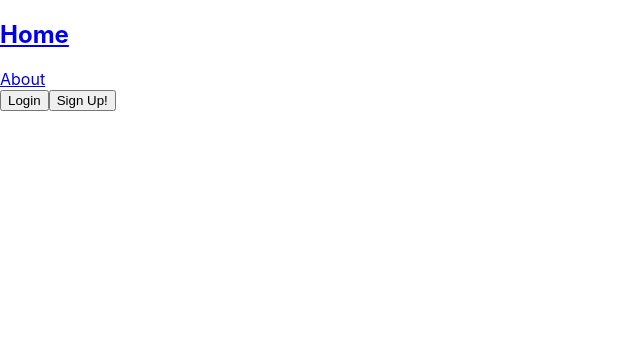
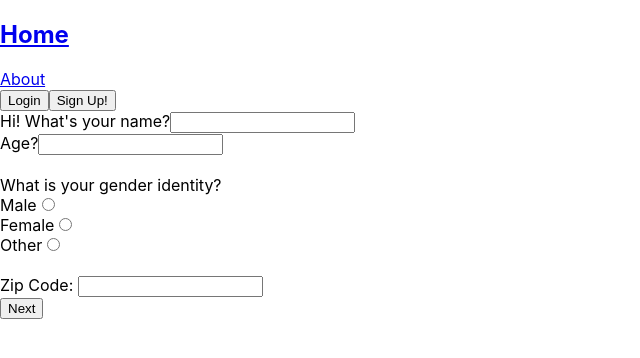
Before and after one commit to EmaleeSoto/capstone-worth-a-shot, a React (Create React App) app in the folder front-end/: page /onboarding in a window 1280 px wide. Shown: the top 358 px of the page, without its empty margins (0-640 px from the left). Built offline with nearby package versions, Linux system fonts and the light colour scheme; no server answers.

Commit message:
Onboarding is complete

```diff
--- a/front-end/src/App.js
+++ b/front-end/src/App.js
@@ -6,6 +6,7 @@ import SplashPage from "./Pages/SplashPage";
 import Home from "./Pages/Home";
 import "./App.css";
 import Establishments from "./Components/Establishments";
+import Onboarding from "./Components/Onboarding";
 import NavBar from "./Components/NavBar";
 import Drinks from "./Components/Drinks";
 import LandingPageSignedIn from "./Pages/LandingSignedIn";
@@ -45,6 +46,7 @@ const App = () => {
           <Route path="/" element={<Home />} />
           <Route path="/landing" element={<LandingPage />} />
           <Route path="/user/landing" element={<LandingPageSignedIn />} />
+          <Route path="/onboarding" element={<Onboarding />} />
           <Route path="/sign-in" element={<UserSignIn />} />
           <Route path="/sign-up" element={<UserSignUp />} />
           <Route path="/splash" element={<SplashPage />} />
--- a/front-end/src/Components/NavBar.js
+++ b/front-end/src/Components/NavBar.js
@@ -11,7 +11,6 @@ const Nav = ({ signOutOfAccount, loggedIn }) => {
       <Link className="nav-link" to="/about">
         About
       </Link>
-
       {loggedIn ? (
         <div id="login-wrapper">
           <Link className="nav-link" to="/user/favorties">
--- /dev/null
+++ b/front-end/src/Components/Onboarding.css
@@ -0,0 +1,3 @@
+#hidden {
+    display: none;
+}
--- a/front-end/src/Components/Onboarding.js
+++ b/front-end/src/Components/Onboarding.js
@@ -0,0 +1,272 @@
+import React from "react";
+import { useState } from "react";
+import { useNavigate } from "react-router-dom";
+import axios from "axios";
+import "./Onboarding.css";
+const API = process.env.REACT_APP_API_URL;
+
+//TODO: LET FLAVORS HAVE MULTIPLE INPUTS
+
+export default function Onboarding() {
+  let [displayNextForm, setDisplayNextForm] = useState(false);
+  let [user, setUser] = useState({
+    name: "",
+    age: 0,
+    gender: "",
+    zip_code: "",
+    personality: "",
+    flavors: "",
+    atmosphere: "",
+  });
+  let [atmospheres, setAtmospheres] = useState([]);
+  const navigate = useNavigate();
+
+  const addUser = (user) => {
+    console.log(API);
+    axios
+      .post(`${API}/users`, user)
+      .then(() => {
+        navigate("/myhome");
+      })
+      .catch((error) => {
+        console.log(error);
+      });
+  };
+
+  const handleTextChange = (event) => {
+    console.log(event.target.value);
+    setUser({ ...user, [event.target.id]: event.target.value });
+  };
+
+  const handleAgeChange = (event) => {
+    setUser({ ...user, [event.target.id]: Number(event.target.value) });
+  };
+
+  //TODO: REFACTOR CODE, THIS IS VERY BAD BUT I AM TIRED
+  const handleAtmosphere = (event) => {
+    event.preventDefault();
+    let string = atmospheres.join(", ");
+    if (string.includes(event.target.value)) {
+      atmospheres.splice(atmospheres.indexOf(event.target.value), 1);
+    } else {
+      atmospheres.push(event.target.value);
+    }
+  };
+
+  //Check validity of Zip Code
+  const zipCodeCheck = (zipCode) => {};
+
+  const goToNextForm = (event) => {
+    event.preventDefault();
+    setDisplayNextForm(true);
+  };
+  const goToPreviousForm = (event) => {
+    event.preventDefault();
+    setDisplayNextForm(false);
+  };
+
+  const handleSubmit = (event) => {
+    event.preventDefault();
+    user.atmosphere = atmospheres.join(", ");
+    addUser(user);
+    console.log(user);
+  };
+
+  return (
+    <div>
+      <form onSubmit={handleSubmit}>
+        <div id={!displayNextForm ? "show" : "hidden"}>
+          <label htmlFor="name">Hi! What's your name?</label>
+          <input
+            id="name"
+            type="text"
+            onChange={handleTextChange}
+            autoComplete="off"
+            required
+          />
+          <br></br>
+          <label htmlFor="age">Age?</label>
+          <input
+            id="age"
+            type="number" //TODO: Change to calendar and calculate age later
+            onChange={handleAgeChange}
+            autoComplete="off"
+            required
+          />
+          <br></br>
+          <br></br>
+          <label>What is your gender identity?</label>
+          <br></br>
+          <label htmlFor="male">Male</label>
+          <input
+            id="gender"
+            type="radio"
+            onChange={handleTextChange}
+            value="Male"
+          />
+          <br></br>
+          <label htmlFor="female">Female</label>
+          <input
+            id="gender"
+            type="radio"
+            onChange={handleTextChange}
+            value="Female"
+          />
+          <br></br>
+          <label htmlFor="other">Other</label>
+          <input
+            id="gender"
+            type="radio"
+            onChange={handleTextChange}
+            s
+            value="Other"
+          />
+          <br></br>
+          <br></br>
+
+          <label htmlFor="zip_code">Zip Code: </label>
+          <input
+            id="zip_code"
+            type="text"
+            onChange={handleTextChange}
+            autoComplete="off"
+            required
+          />
+          <br></br>
+          <button onClick={goToNextForm}>Next</button>
+        </div>
+        <div id={displayNextForm ? "show" : "hidden"}>
+          <label htmlFor="personality">How would you describe yourself?</label>
+          <select id="personality" onChange={handleTextChange}>
+            <option hidden disabled selected value>
+              -- select an option --
+            </option>
+            <option value="Extrovert">Extrovert</option>
+            <option value="Introvert">Introvert</option>
+            <option value="Ambivert">Ambivert</option>
+          </select>
+          <br></br>
+
+          <label>Sweet</label>
+          <input
+            id="flavors"
+            type="radio"
+            onChange={handleTextChange}
+            name="flavors"
+            value="Sweet"
+          />
+          <br></br>
+          <label>Bitter</label>
+          <input
+            id="flavors"
+            type="radio"
+            onChange={handleTextChange}
+            name="flavors"
+            value="Bitter"
+          />
+          <br></br>
+          <label>Sour</label>
+          <input
+            id="flavors"
+            type="radio"
+            onChange={handleTextChange}
+            name="flavors"
+            value="Sour"
+          />
+          <br></br>
+          <button
+            id="atmosphere"
+            onClick={handleAtmosphere}
+            value="adultentertainment"
+          >
+            Adult Entertainment
+          </button>
+          <button id="atmosphere" onClick={handleAtmosphere} value="stripclubs">
+            Strip Club
+          </button>
+          <button
+            id="atmosphere"
+            onClick={handleAtmosphere}
+            value="cocktailbars"
+          >
+            Cocktails
+          </button>
+          <button
+            id="atmosphere"
+            onClick={handleAtmosphere}
+            value="champagne_bars"
+          >
+            Fancy
+          </button>
+          <button id="atmosphere" onClick={handleAtmosphere} value="divebars">
+            Casual and Social
+          </button>
+          <button id="atmosphere" onClick={handleAtmosphere} value="gaybars">
+            LGBTQ+
+          </button>
+          <button
+            id="atmosphere"
+            onClick={handleAtmosphere}
+            value="hookah_bars"
+          >
+            Hookah
+          </button>
+          <button id="atmosphere" onClick={handleAtmosphere} value="lounges">
+            Lounge
+          </button>
+          <button id="atmosphere" onClick={handleAtmosphere} value="pubs">
+            Pubs
+          </button>
+          <button id="atmosphere" onClick={handleAtmosphere} value="sakebars">
+            Sake
+          </button>
+          <button id="atmosphere" onClick={handleAtmosphere} value="sportsbars">
+            Sports
+          </button>
+          <button
+            id="atmosphere"
+            onClick={handleAtmosphere}
+            value="coffeeshops"
+          >
+            Coffee
+          </button>
+          <button
+            id="atmosphere"
+            onClick={handleAtmosphere}
+            value="comedyclubs"
+          >
+            Comedy
+          </button>
+          <button id="atmosphere" onClick={handleAtmosphere} value="danceclubs">
+            Dancing
+          </button>
+          <button
+            id="atmosphere"
+            onClick={handleAtmosphere}
+            value="jazzandblues"
+          >
+            Jazz and Blues
+          </button>
+          <button id="atmosphere" onClick={handleAtmosphere} value="karaoke">
+            Karaoke
+          </button>
+          <button
+            id="atmosphere"
+            onClick={handleAtmosphere}
+            value="musicvenues"
+          >
+            Music
+          </button>
+          <button id="atmosphere" onClick={handleAtmosphere} value="poolhalls">
+            Pool Hall
+          </button>
+
+          <br></br>
+          <br></br>
+          <button onClick={goToPreviousForm}>Back</button>
+          <input id="submit-new-user" type="submit" value="Create Profile" />
+        </div>
+      </form>
+    </div>
+  );
+}
```
